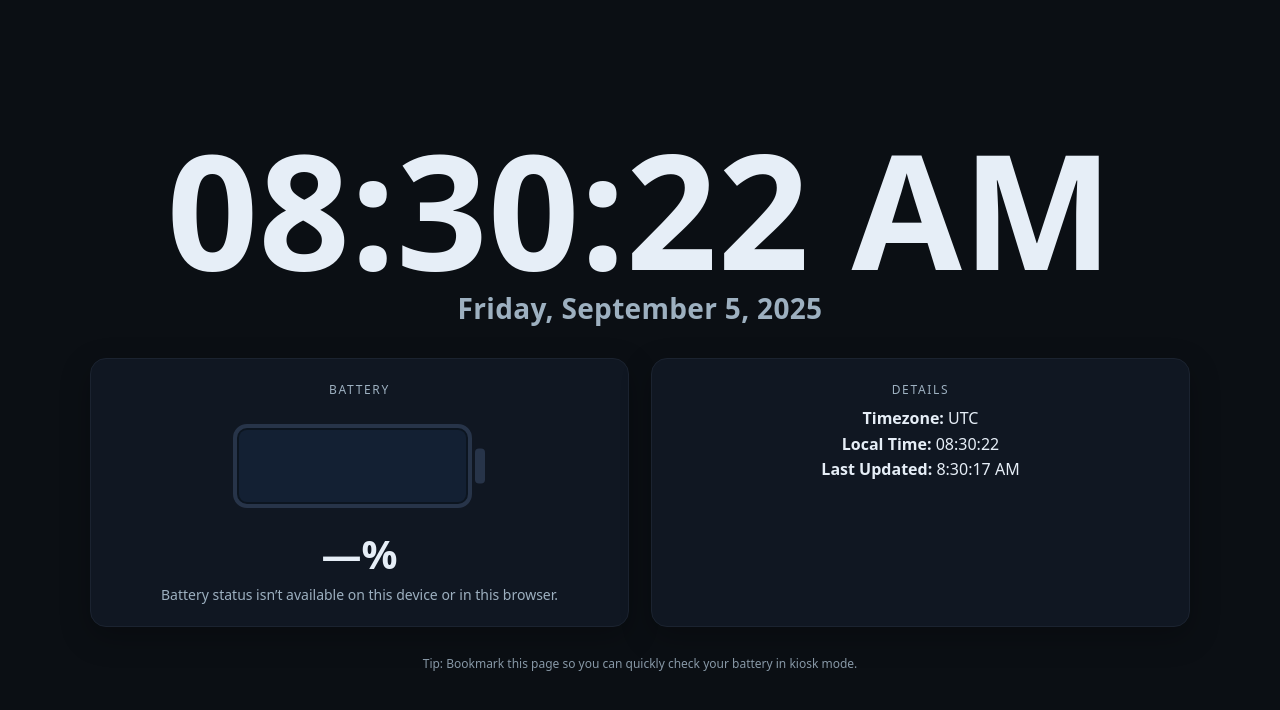
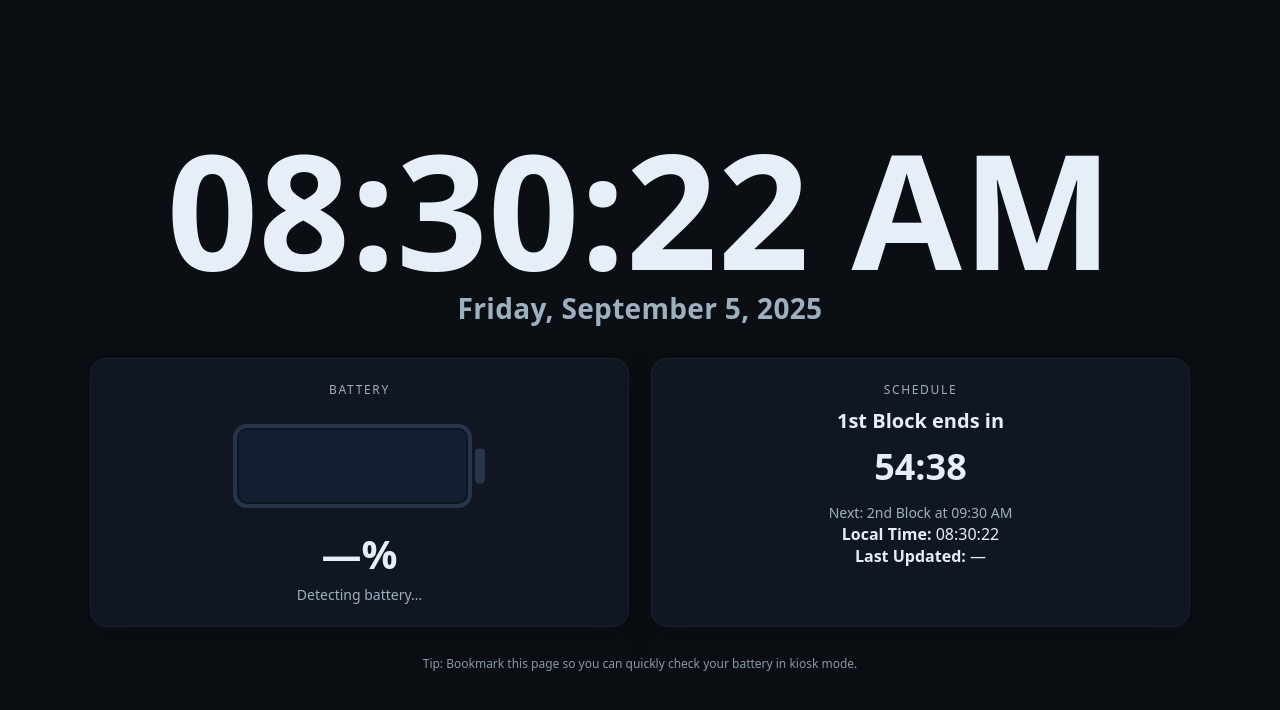
Before and after one commit to gentritks/time-battery, a plain HTML site: page index.html in a window 1280 px wide. Drawn offline with Linux system fonts and the light colour scheme; no server answers.

Commit message:
integrated block countdowns

```diff
--- a/index.html
+++ b/index.html
@@ -78,9 +78,12 @@
       </div>
 
       <div class="card">
-        <div class="label">Details</div>
-        <div id="details" style="font-size:16px; line-height:1.6">
-          <div><strong>Timezone:</strong> <span id="tz">—</span></div>
+        <div class="label">Schedule</div>
+        <div style="font-size:18px; line-height:1.5">
+          <div id="nowBlock" style="font-weight:700; font-size:20px;">—</div>
+          <div id="countdown" style="font-size:36px; font-weight:800; margin-top:4px;">—</div>
+          <div id="nextBlock" class="status" style="margin-top:8px;">Next: —</div>
+        </div>
           <div><strong>Local Time:</strong> <span id="lt">—</span></div>
           <div><strong>Last Updated:</strong> <span id="updated">—</span></div>
         </div>
@@ -244,6 +247,84 @@
         catch(_){ tzEl.textContent = 'Local'; }
       }
 
+      // ------------------ SCHEDULE / COUNTDOWN ------------------
+      const scheduleWeek = [
+        { name: 'Homeroom', start: '08:00', end: '08:15' },
+        { name: '1st Block', start: '08:20', end: '09:25' },
+        { name: '2nd Block', start: '09:30', end: '10:35' },
+        { name: '3rd Block', start: '10:40', end: '11:45' },
+        { name: '4th Block', start: '11:45', end: '12:20' },
+        { name: '5th Block', start: '12:25', end: '13:30' },
+        { name: '6th Block', start: '13:35', end: '14:45' },
+      ];
+      const scheduleFri = [
+        { name: 'Homeroom', start: '08:00', end: '08:15' },
+        { name: '1st Block', start: '08:20', end: '09:25' },
+        { name: '2nd Block', start: '09:30', end: '10:35' },
+        { name: '3rd Block', start: '10:40', end: '11:35' }, // School ends after this
+      ];
+
+      const nowBlockEl = document.getElementById('nowBlock');
+      const countdownEl = document.getElementById('countdown');
+      const nextBlockEl = document.getElementById('nextBlock');
+
+      function parseHM(baseDate, hm){
+        const [H,M] = hm.split(':').map(n=>parseInt(n,10));
+        const d = new Date(baseDate);
+        d.setHours(H, M, 0, 0);
+        return d;
+      }
+
+      function fmtDur(ms){
+        if(ms <= 0) return '00:00';
+        const total = Math.floor(ms/1000);
+        const h = Math.floor(total/3600);
+        const m = Math.floor((total%3600)/60);
+        const s = total%60;
+        const pad = n => String(n).padStart(2,'0');
+        return (h>0? pad(h)+':':'') + pad(m)+':'+pad(s);
+      }
+
+      function updateSchedule(){
+        const now = new Date(Date.now()+offsetMs);
+        const isFriday = now.getDay() === 5; // 0=Sun
+        const sched = isFriday ? scheduleFri : scheduleWeek;
+
+        let current = null; let next = null;
+        for(let i=0;i<sched.length;i++){
+          const s = parseHM(now, sched[i].start);
+          const e = parseHM(now, sched[i].end);
+          if(now >= s && now < e){
+            current = { ...sched[i], s, e };
+            next = sched[i+1] ? { ...sched[i+1], s: parseHM(now, sched[i+1].start), e: parseHM(now, sched[i+1].end) } : null;
+            break;
+          }
+          if(now < s){
+            next = { ...sched[i], s, e };
+            break;
+          }
+        }
+
+        if(current){
+          const remaining = current.e - now;
+          nowBlockEl.textContent = `${current.name} ends in`;
+          countdownEl.textContent = fmtDur(remaining);
+          nextBlockEl.textContent = next ? `Next: ${next.name} at ${next.s.toLocaleTimeString([], {hour:'2-digit', minute:'2-digit'})}` : (isFriday ? 'School day ends after this block' : 'Next: —');
+        } else if(next){
+          const until = next.s - now;
+          nowBlockEl.textContent = `${next.name} starts in`;
+          countdownEl.textContent = fmtDur(until);
+          nextBlockEl.textContent = `Starts at ${next.s.toLocaleTimeString([], {hour:'2-digit', minute:'2-digit'})}`;
+        } else {
+          nowBlockEl.textContent = 'School day is over';
+          countdownEl.textContent = '—';
+          nextBlockEl.textContent = '';
+        }
+      }
+
+      // tick schedule every second
+      setInterval(updateSchedule, 1000);
+
       // ---- Boot ----
       initInfo();
       syncClock();      // initial server sync (with fallback)
```
